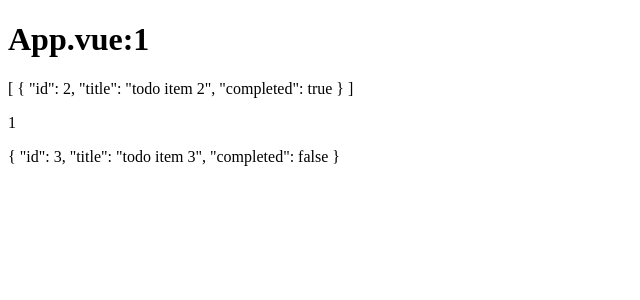
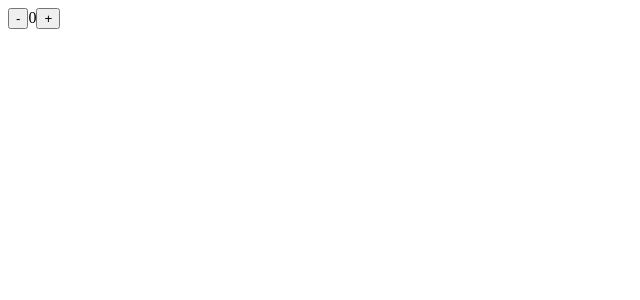
Before and after one commit to LzxJane/vuex-course, a Vue app: page / in a window 1280 px wide. Shown: the top 300 px of the page, without its empty margins (0-640 px from the left). Built offline with nearby package versions, Linux system fonts and the light colour scheme.

Commit message:
lesson-3

```diff
--- a/src/App.vue
+++ b/src/App.vue
@@ -1,17 +1,15 @@
 <template>
   <div id="app">
-    <h1>App.vue:{{count}}</h1>
-    <!-- <p>App.vue:{{todos}}</p> -->
-    <!-- <Count /> -->
-    <p>{{completedTodos}}</p>
-    <p>{{completedTodosCount}}</p>
-    <p>{{getTodosById(3)}}</p>
+    <!-- mutations -->
+    <button @click="decrementCount({amount:2})">-</button>
+    <span>{{count}}</span>
+    <button @click="incrementCount">+</button>
   </div>
 </template>
 
 <script>
 import Count from "./components/Count";
-import { mapState, mapGetters } from "vuex";
+import { mapState, mapGetters, mapMutations } from "vuex";
 export default {
   name: "app",
   components: {
@@ -22,41 +20,15 @@ export default {
     "completedTodos",
     "completedTodosCount",
     "getTodosById"
-  ])
-  // 3
-  // computed: mapState(["count", "todos"])
-
-  // computed: {
-  //   count() {
-  //     return this.$store.getters.getCount;
+  ]),
+  methods: mapMutations(["incrementCount", "decrementCount"])
+  // methods: {
+  //   increment() {
+  //     // 调用mutations里的incrementCount
+  //     this.$store.commit("incrementCount");
   //   },
-  //   completedTodos() {
-  //     return this.$store.getters.completedTodos;
-  //   },
-  //   completedTodosCount() {
-  //     return this.$store.getters.completedTodosCount;
-  //   },
-  //   getTodosById() {
-  //     return this.$store.getters.getTodosById;
-  //   }
-  // }
-
-  // 2
-  // components: mapState({
-  //   // count:function(state){
-  //   //   return state.count
-  //   // },
-  //   count:state => state.count,
-  //   todos:state => state.todos
-
-  // }),
-  // 写法1
-  // computed: {
-  //   count() {
-  //     return this.$store.state.count;
-  //   },
-  //   todos() {
-  //     return this.$store.state.todos;
+  //   decrement(n) {
+  //     this.$store.commit("decrementCount", n);
   //   }
   // }
 };
--- a/src/store.js
+++ b/src/store.js
@@ -13,8 +13,9 @@ export default new Vuex.Store({
       { id: 3, title: "todo item 3", completed: false }
     ]
   },
+  // 获取原有状态，添加修饰，并不会改变原有状态
   getters: {
-    count: state => ++state.count,
+    count: state => state.count,
     completedTodos: state => state.todos.filter(todo => todo.completed),
     // completedTodos: function (state) {
     //   return state.todos.filter(function (todo) {
@@ -36,7 +37,8 @@ export default new Vuex.Store({
     // }
   },
   mutations: {
-
+    incrementCount: state => state.count++,
+    decrementCount: (state, payload) => state.count -= payload.amount
   },
   actions: {
 
```
